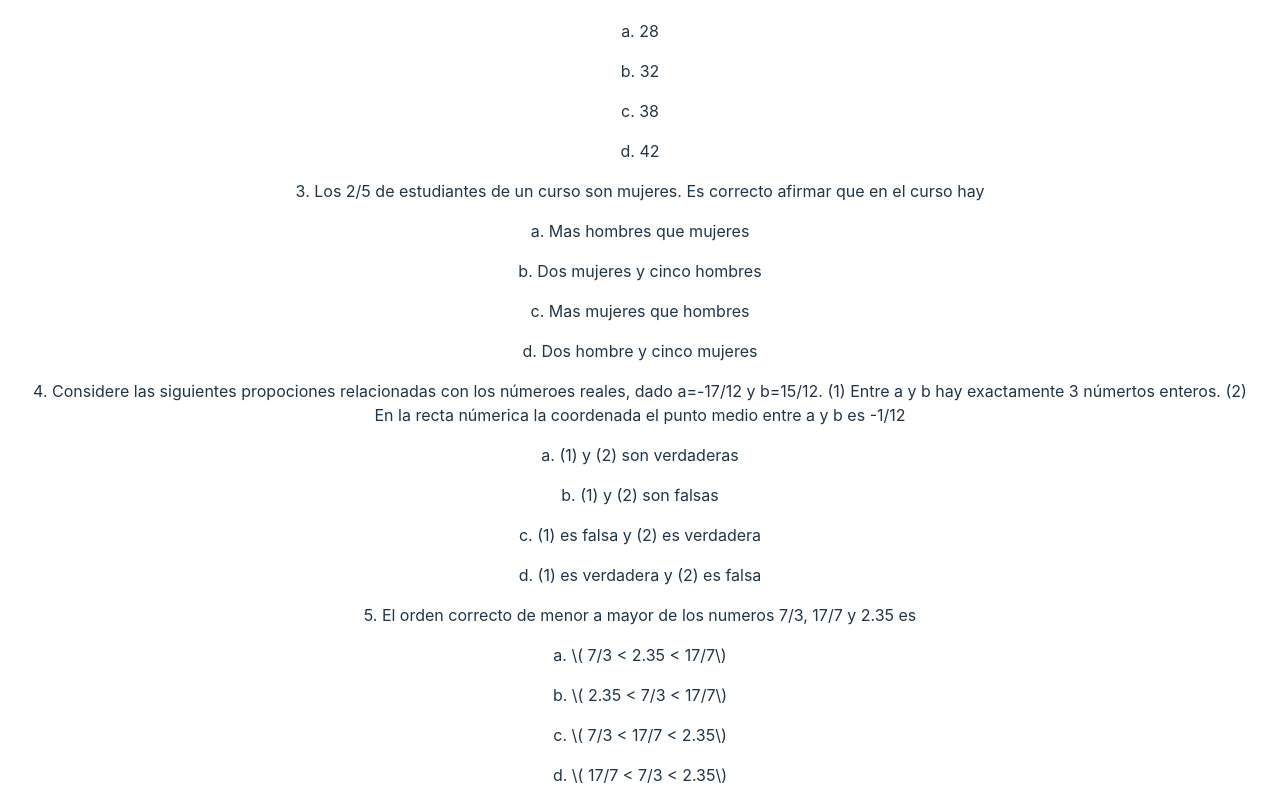
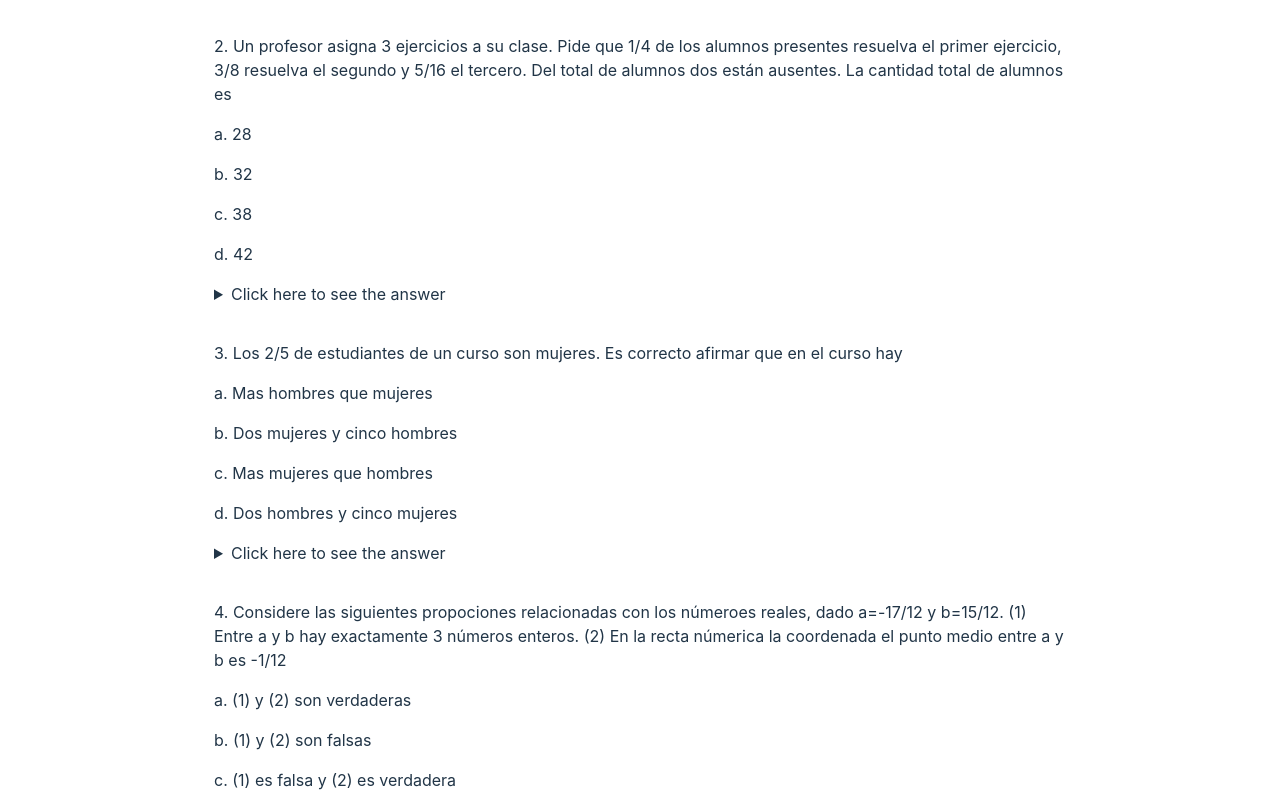
Before and after one commit to brayanlopez/questionapp, a React (Vite) app: page / in a window 1280 px wide. Shown: the part 349-1141 px from the top of the page. Built offline with nearby package versions, Linux system fonts and the light colour scheme.

Commit message:
add description summary section for correct answer and explanation

```diff
--- a/mocks/questions.json
+++ b/mocks/questions.json
@@ -18,7 +18,7 @@
       "type": "Multiple",
       "options": ["a. 28", "b. 32", "c. 38", "d. 42"],
       "correct_answer": "b",
-      "explanation": "this is a test for explanation"
+      "explanation": ""
     },
     {
       "statement": "Los 2/5 de estudiantes de un curso son mujeres. Es correcto afirmar que en el curso hay",
@@ -27,13 +27,13 @@
         "a. Mas hombres que mujeres",
         "b. Dos mujeres y cinco hombres",
         "c. Mas mujeres que hombres",
-        "d. Dos hombre y cinco mujeres"
+        "d. Dos hombres y cinco mujeres"
       ],
       "correct_answer": "a",
-      "explanation": "this is a test for explanation"
+      "explanation": ""
     },
     {
-      "statement": "Considere las siguientes propociones relacionadas con los númeroes reales, dado a=-17/12 y b=15/12. \n (1) Entre a y b hay exactamente 3 númertos enteros. \n (2) En la recta númerica la coordenada el punto medio entre a y b es -1/12",
+      "statement": "Considere las siguientes propociones relacionadas con los númeroes reales, dado a=-17/12 y b=15/12. \n (1) Entre a y b hay exactamente 3 números enteros. \n (2) En la recta númerica la coordenada el punto medio entre a y b es -1/12",
       "type": "Multiple",
       "options": [
         "a. (1) y (2) son verdaderas",
@@ -42,10 +42,10 @@
         "d. (1) es verdadera y (2) es falsa"
       ],
       "correct_answer": "a",
-      "explanation": "this is a test for explanation"
+      "explanation": ""
     },
     {
-      "statement": "El orden correcto de menor a mayor de los numeros 7/3, 17/7 y 2.35 es",
+      "statement": "El orden correcto de menor a mayor de los números 7/3, 17/7 y 2.35 es",
       "type": "Multiple",
       "options": [
         "a. \\( 7/3 < 2.35 < 17/7\\)",
@@ -54,7 +54,7 @@
         "d. \\( 17/7 < 7/3 < 2.35\\)"
       ],
       "correct_answer": "a",
-      "explanation": "this is a test for explanation"
+      "explanation": ""
     }
   ]
 }
--- a/src/App.jsx
+++ b/src/App.jsx
@@ -1,40 +1,32 @@
 import "./App.css";
 import QuestionComponent from "./components/Question.component";
 import questions from "../mocks/questions.json";
-import { Typography } from "@mui/material";
+import { Container, Divider, Typography } from "@mui/material";
 
 function App() {
   return (
-    <>
+    <Container
+      maxWidth="md"
+      sx={{
+        display: "flex",
+        alignItems: "center",
+        flexWrap: "wrap",
+        gap: "5px 0",
+        textAlign: "start",
+      }}
+    >
       <Typography variant="h2">{questions.title}</Typography>
       {questions.questions.map((question, index) => (
-        <QuestionComponent
-          key={`key-${index}`}
-          question={question}
-          index={index + 1}
-        />
+        <>
+          <QuestionComponent
+            key={`key-${index}`}
+            question={question}
+            index={index + 1}
+          />
+          <Divider />
+        </>
       ))}
-      {/* <div>
-        <a href="https://vitejs.dev" target="_blank" rel="noreferrer">
-          <img src={viteLogo} className="logo" alt="Vite logo" />
-        </a>
-        <a href="https://react.dev" target="_blank" rel="noreferrer">
-          <img src={reactLogo} className="logo react" alt="React logo" />
-        </a>
-      </div>
-      <h1>Vite + React</h1>
-      <div className="card">
-        <button onClick={() => setCount((count) => count + 1)}>
-          count is {count}
-        </button>
-        <p>
-          Edit <code>src/App.jsx</code> and save to test HMR
-        </p>
-      </div>
-      <p className="read-the-docs">
-        Click on the Vite and React logos to learn more
-      </p> */}
-    </>
+    </Container>
   );
 }
 
--- a/src/components/Question.component.jsx
+++ b/src/components/Question.component.jsx
@@ -1,10 +1,15 @@
 const QuestionComponent = ({ question, index }) => {
   return (
-    <div>
+    <div style={{ margin: "15px 0" }}>
       {index}. {question.statement}
       {question.options.map((option, i) => (
         <p key={i}>{option}</p>
       ))}
+      <details>
+        <summary>Click here to see the answer</summary>
+        <p>Respuesta correcta: {question.correct_answer}</p>
+        {question.explanation && <p>Explicación: {question.explanation}</p>}
+      </details>
     </div>
   );
 };
```
Also changed, not shown: mocks/questions_2.json (added, +36 -0 lines).
